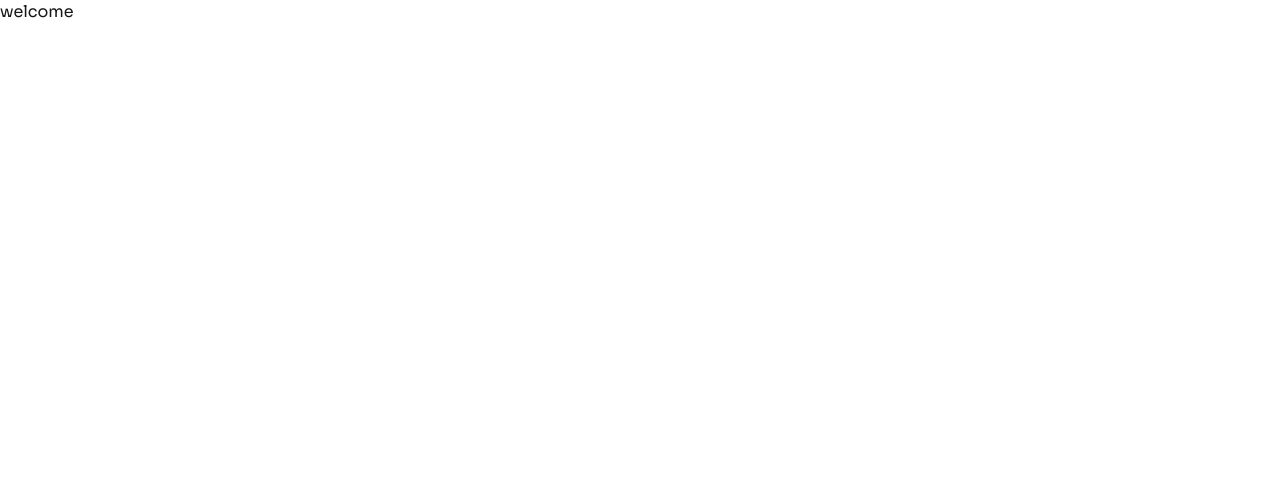
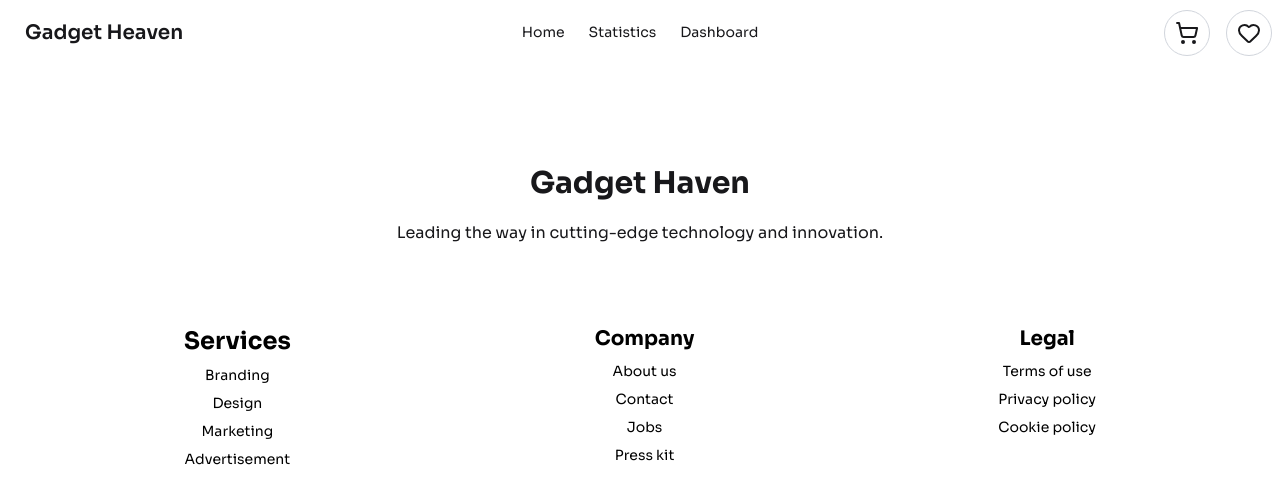
Before and after one commit to RHR-code/B10-A8-gadget-heaven, a React (Vite) app: page / in a window 1280 px wide. Shown: the top 504 px of the page. Built offline with nearby package versions, Linux system fonts and the light colour scheme.

Commit message:
Navbar and Footer added

```diff
--- a/package.json
+++ b/package.json
@@ -11,7 +11,7 @@
   },
   "dependencies": {
     "@tailwindcss/vite": "^4.1.13",
-    "lucide": "^0.544.0",
+    "lucide-react": "^0.544.0",
     "react": "^19.1.1",
     "react-dom": "^19.1.1",
     "tailwindcss": "^4.1.13"
--- a/src/App.jsx
+++ b/src/App.jsx
@@ -1,9 +1,12 @@
 import "./App.css";
+import Footer from "./components/Footer";
+import Navbar from "./components/Navbar";
 
 function App() {
   return (
     <>
-      <h1>welcome</h1>
+      <Navbar />
+      <Footer />
     </>
   );
 }
--- /dev/null
+++ b/src/components/Footer.jsx
@@ -0,0 +1,36 @@
+import React from "react";
+
+const Footer = () => {
+  return (
+    <div className="max-w-[1600px] mx-auto ">
+      <div className="text-center mt-[100px] mb-10">
+        <h1 className="text-3xl font-bold mb-5">Gadget Haven</h1>
+        <p>Leading the way in cutting-edge technology and innovation.</p>
+      </div>
+      <footer className="footer sm:footer-horizontal text-black p-10 flex justify-around ">
+        <nav className="flex flex-col items-center">
+          <h6 className="text-2xl font-bold text-black">Services</h6>
+          <a className="link link-hover">Branding</a>
+          <a className="link link-hover">Design</a>
+          <a className="link link-hover">Marketing</a>
+          <a className="link link-hover">Advertisement</a>
+        </nav>
+        <nav className="flex flex-col items-center">
+          <h6 className="text-xl font-bold text-black">Company</h6>
+          <a className="link link-hover">About us</a>
+          <a className="link link-hover">Contact</a>
+          <a className="link link-hover">Jobs</a>
+          <a className="link link-hover">Press kit</a>
+        </nav>
+        <nav className="flex flex-col items-center">
+          <h6 className="text-xl font-bold text-black">Legal</h6>
+          <a className="link link-hover">Terms of use</a>
+          <a className="link link-hover">Privacy policy</a>
+          <a className="link link-hover">Cookie policy</a>
+        </nav>
+      </footer>
+    </div>
+  );
+};
+
+export default Footer;
--- /dev/null
+++ b/src/components/Navbar.jsx
@@ -0,0 +1,68 @@
+import { Heart, ShoppingCart } from "lucide-react";
+import React from "react";
+
+const Navbar = () => {
+  return (
+    <div className="navbar bg-base-100  ">
+      <div className="navbar-start">
+        <div className="dropdown">
+          <div tabIndex={0} role="button" className="btn btn-ghost lg:hidden">
+            <svg
+              xmlns="http://www.w3.org/2000/svg"
+              className="h-5 w-5"
+              fill="none"
+              viewBox="0 0 24 24"
+              stroke="currentColor"
+            >
+              {" "}
+              <path
+                strokeLinecap="round"
+                strokeLinejoin="round"
+                strokeWidth="2"
+                d="M4 6h16M4 12h8m-8 6h16"
+              />{" "}
+            </svg>
+          </div>
+          <ul
+            tabIndex={0}
+            className="menu menu-sm dropdown-content bg-base-100 rounded-box z-1 mt-3 w-52 p-2 shadow"
+          >
+            <li>
+              <a>Home</a>
+            </li>
+            <li>
+              <a>Statistics</a>
+            </li>
+            <li>
+              <a>Dashboard</a>
+            </li>
+          </ul>
+        </div>
+        <a className="btn btn-ghost text-xl">Gadget Heaven</a>
+      </div>
+      <div className="navbar-center hidden lg:flex">
+        <ul className="menu menu-horizontal px-1">
+          <li>
+            <a>Home</a>
+          </li>
+          <li>
+            <a>Statistics</a>
+          </li>
+          <li>
+            <a>Dashboard</a>
+          </li>
+        </ul>
+      </div>
+      <div className="navbar-end">
+        <button className="border border-gray-300 p-2.5 rounded-full mr-4">
+          <ShoppingCart />
+        </button>
+        <button className="border border-gray-300 p-2.5 rounded-full">
+          <Heart />
+        </button>
+      </div>
+    </div>
+  );
+};
+
+export default Navbar;
```
Also changed, not shown: 1 other file (tests, documents, lock files or other folders).
